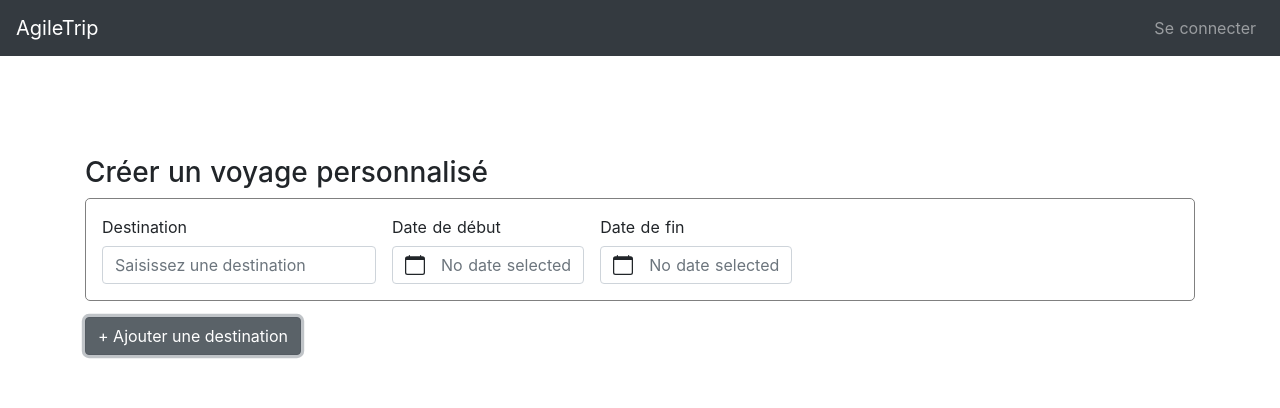
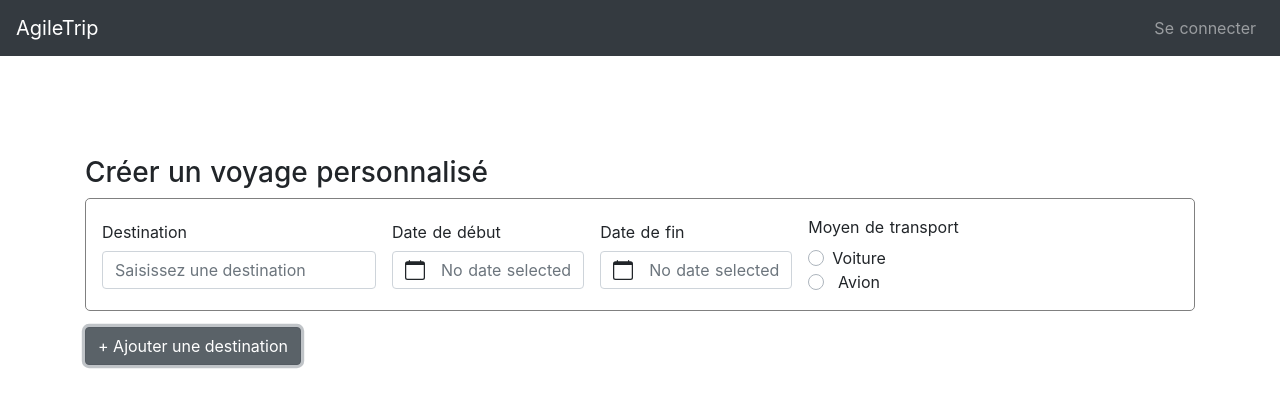
Before and after one commit to TheFowlerZ/AgileTrip, a Nuxt app: page /create-trip in a window 1280 px wide. Both pictures are taken after a click on the button "+ Ajouter une destination". Shown: the top 408 px of the page. Built offline with nearby package versions, Linux system fonts and the light colour scheme.

Commit message:
AT-34 Add radio for transport selection

```diff
--- a/components/Trip/Destination.vue
+++ b/components/Trip/Destination.vue
@@ -19,6 +19,7 @@
           v-model="dateFin"
         ></b-form-datepicker>
       </b-form-group>
+      <TransportSelect class="m-2"></TransportSelect>
     </b-form>
   </div>
 </template>
--- /dev/null
+++ b/components/Trip/TransportSelect.vue
@@ -0,0 +1,41 @@
+<template>
+  <div>
+    <b-form-group label="Moyen de transport">
+      <b-form-radio
+        v-for="transport in transports"
+        :key="transport.value"
+        v-model="selected"
+        :value="transport.value"
+        >{{ transport.text }}</b-form-radio
+      >
+    </b-form-group>
+  </div>
+</template>
+
+<script>
+export default {
+  props: {
+    id: {
+      type: Number,
+      required: true,
+    },
+  },
+  data: () => ({
+    selected: null,
+    transports: [
+      {
+        value: 1,
+        text: 'Voiture',
+        price: 200,
+      },
+      {
+        value: 2,
+        text: 'Avion',
+        price: 500,
+      },
+    ],
+  }),
+}
+</script>
+
+<style></style>
```
